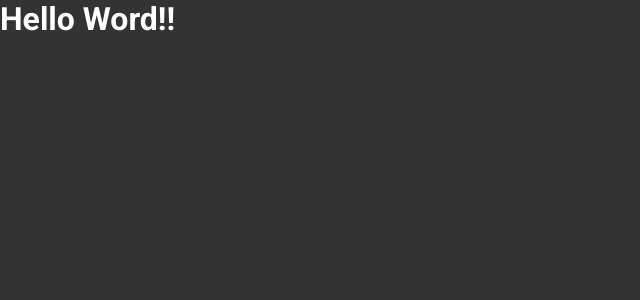
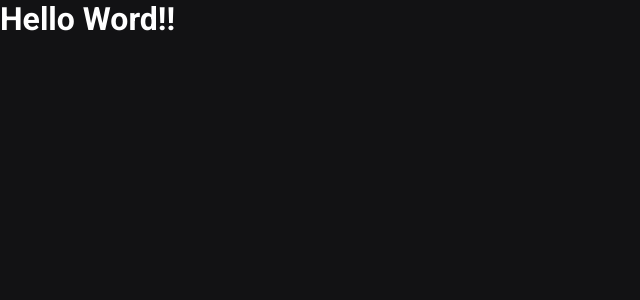
Before and after one commit to brunohmagro/ignews, a Next.js app: page / in a window 1280 px wide. Shown: the top 300 px of the page, without its empty margins (0-640 px from the left). Built offline with nearby package versions, Linux system fonts and the light colour scheme.

Commit message:
refactor: update color gray-900 in global styles

```diff
--- a/src/styles/global.scss
+++ b/src/styles/global.scss
@@ -9,7 +9,7 @@
 
   --gray-100: #e1e1e6;
   --gray-300: #a8a8b3;
-  --gray-900: #333333;
+  --gray-900: #121214;
 
   --cyan-500: #61dafb;
 
```
